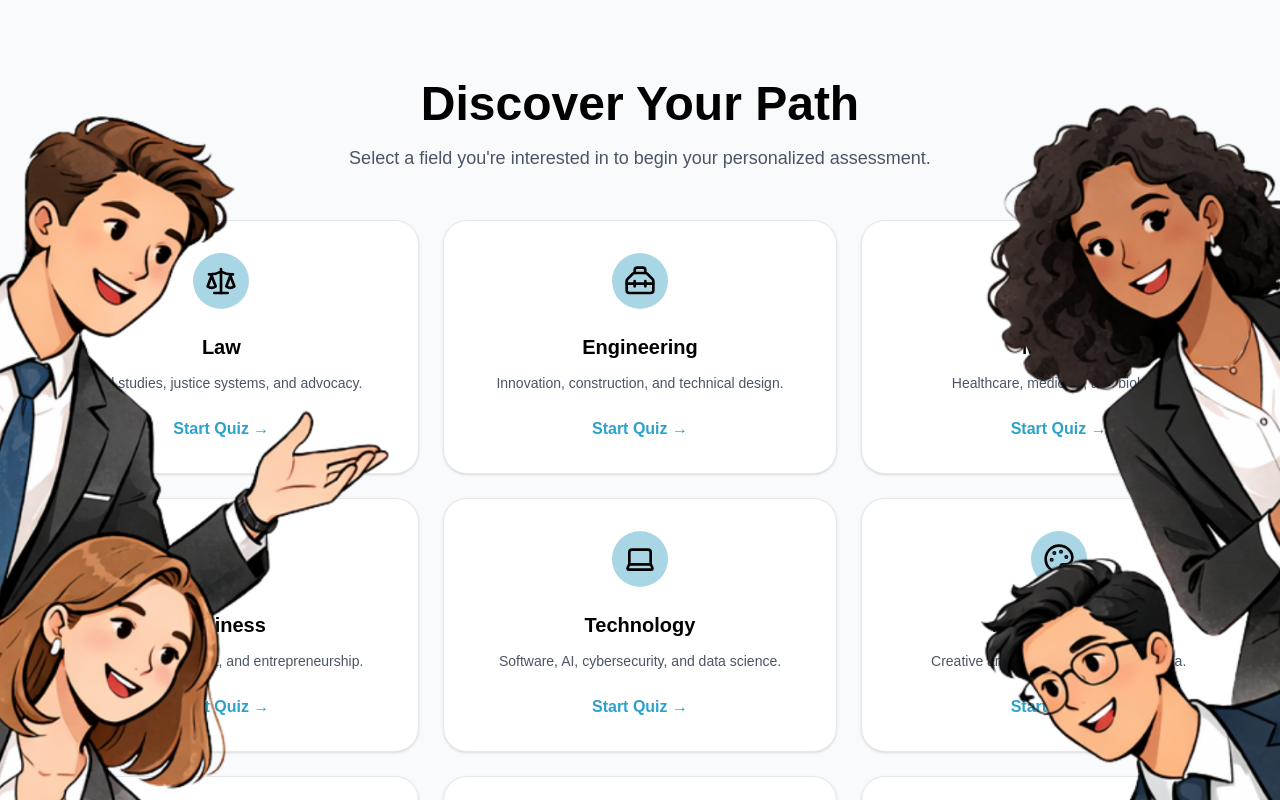
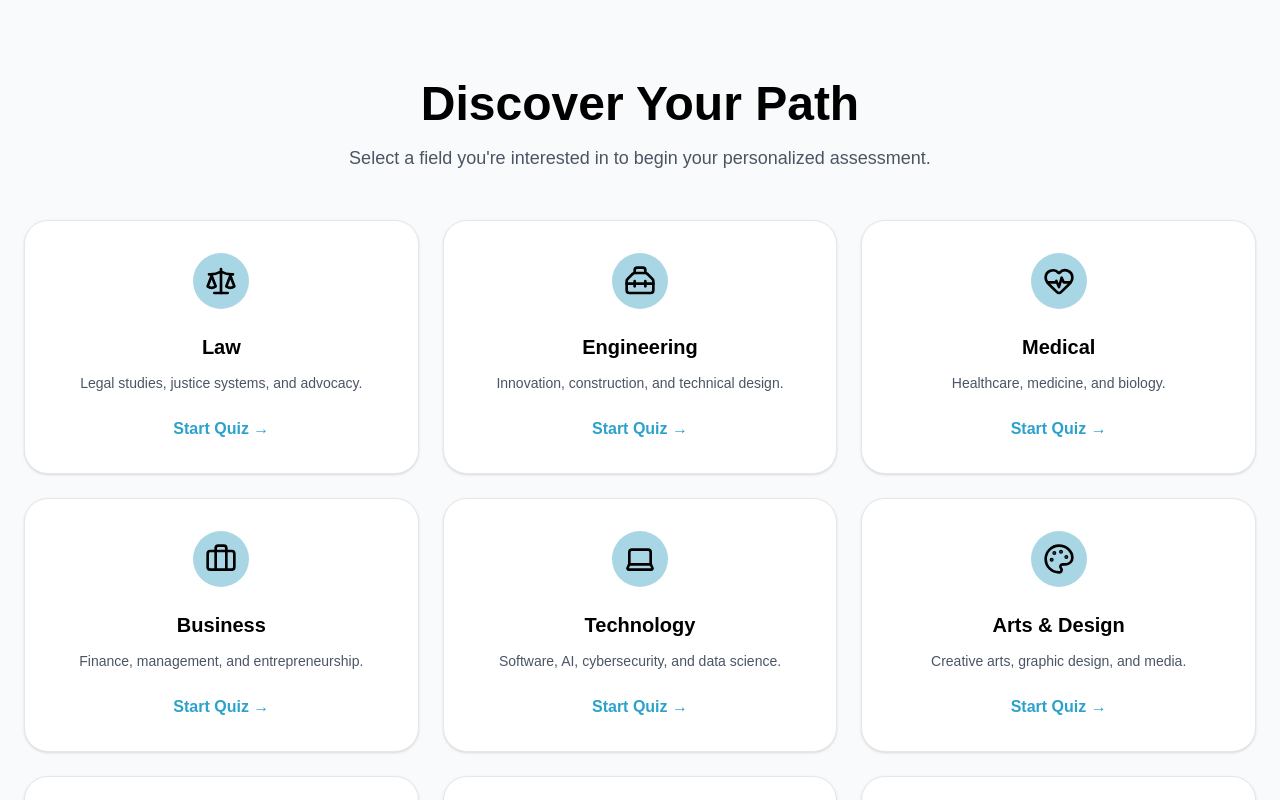
Before and after one commit to TanyaGupta1010/NeuroVia-Frontend, a Next.js app: page /assessment in a window 1280 px wide. Shown: the top 800 px of the page. Built offline with nearby package versions, Linux system fonts and the light colour scheme.

Commit message:
removed images

```diff
--- a/app/(public)/about/page.tsx
+++ b/app/(public)/about/page.tsx
@@ -20,7 +20,7 @@ export default function AboutPage() {
   <div className="relative max-w-6xl mx-auto px-6">
 
     {/* LEFT CHARACTER */}
-    <div className="hidden xl:block absolute left-0 top-1/2 -translate-y-1/2 -translate-x-full">
+    {/* <div className="hidden xl:block absolute left-0 top-1/2 -translate-y-1/2 -translate-x-full">
       <Image
         src="/left-image.png"
         alt="Left character"
@@ -29,10 +29,10 @@ export default function AboutPage() {
         className="object-contain"
         priority
       />
-    </div>
+    </div> */}
 
     {/* RIGHT CHARACTER */}
-    <div className="hidden xl:block absolute right-0 top-1/2 -translate-y-1/2 translate-x-full">
+    {/* <div className="hidden xl:block absolute right-0 top-1/2 -translate-y-1/2 translate-x-full">
       <Image
         src="/right-image.png"
         alt="Right character"
@@ -41,7 +41,7 @@ export default function AboutPage() {
         className="object-contain"
         priority
       />
-    </div>
+    </div> */}
 
     {/* TEXT GRID */}
     <div className="grid grid-cols-1 md:grid-cols-2 gap-24 text-center md:text-left">
--- a/app/assessment/page.tsx
+++ b/app/assessment/page.tsx
@@ -73,7 +73,7 @@ export default function AssessmentPage() {
   return (
     <main className="relative min-h-screen bg-gray-50 py-20 px-6 overflow-hidden"
     >{/* Left Decorative Image */}
-<img
+{/* <img
   src="/Peeking left.png"
   alt="Decorative"
   className="
@@ -85,9 +85,9 @@ export default function AssessmentPage() {
     opacity-100
     pointer-events-none
   "
-/>
+/> */}
 {/* Right Decorative Image */}
-<img
+{/* <img
   src="/Peeking right.png"
   alt="Decorative"
   className="
@@ -99,7 +99,7 @@ export default function AssessmentPage() {
     opacity-100
     pointer-events-none
   "
-/>
+/> */}
       <div className="max-w-7xl mx-auto text-center">
 
         {/* Heading */}
```
